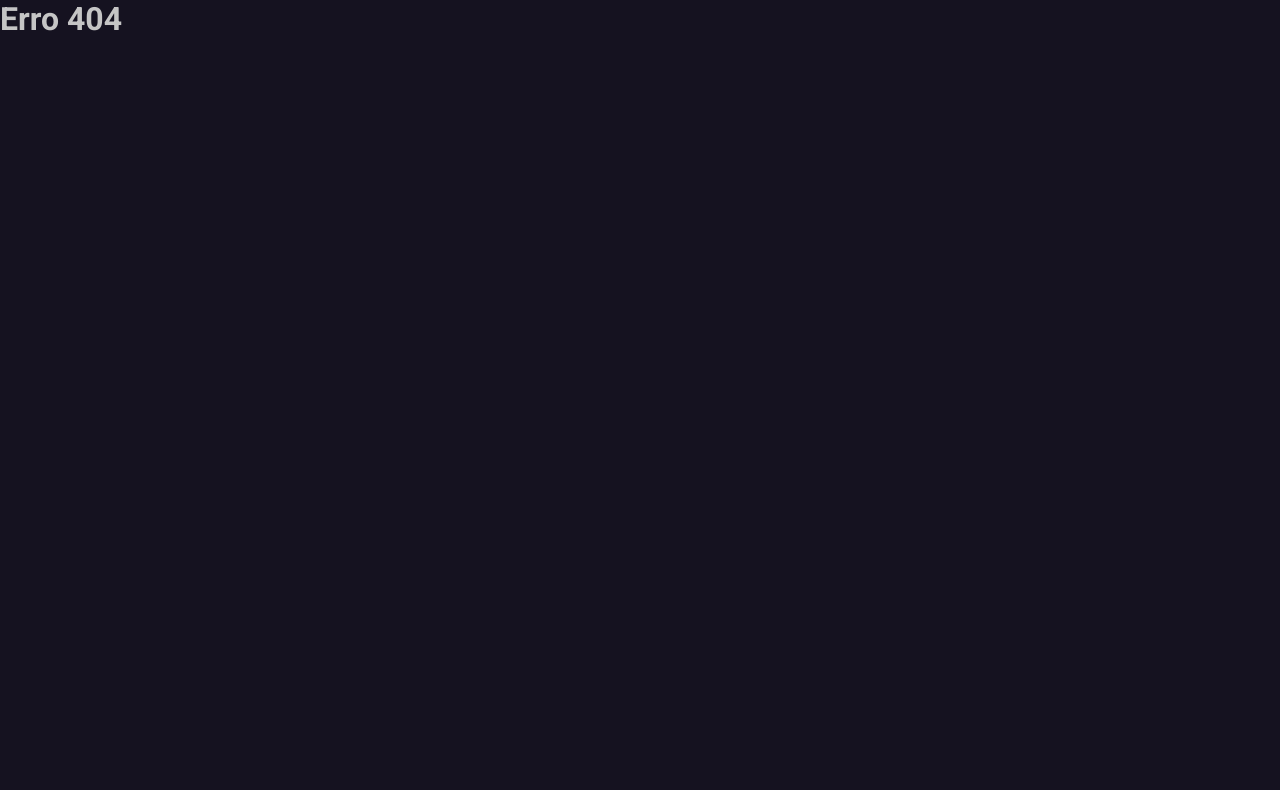
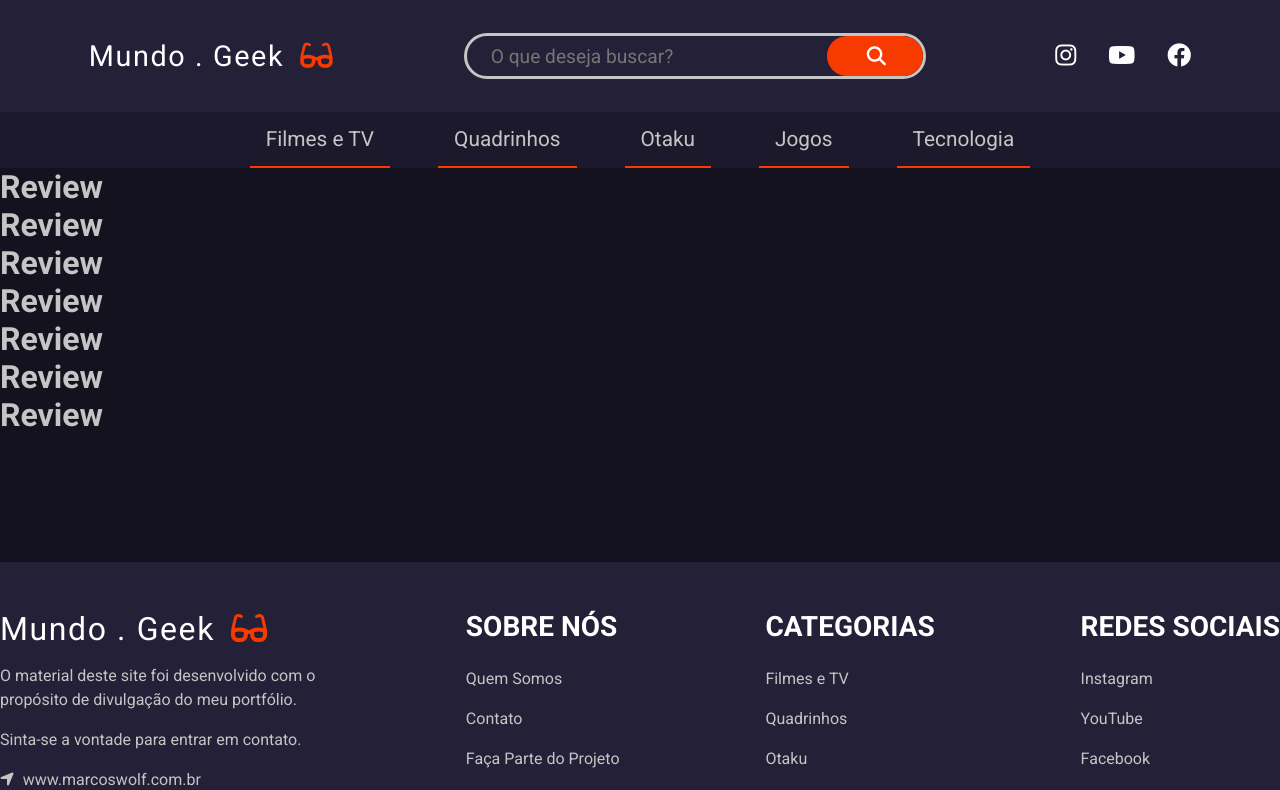
Before and after one commit to MarcosWolf/MundoGeek-RESTfulAPI, a React (Vite) app: page /review in a window 1280 px wide. Before the commit this address had no page. Shown: the top 790 px of the page. Built offline with nearby package versions, Linux system fonts and the light colour scheme.

Commit message:
(Fix) Review route

```diff
--- a/src/main.tsx
+++ b/src/main.tsx
@@ -8,6 +8,7 @@ import App from "./App";
 
 import Home from "./routes/Home";
 import Post from "./routes/Post";
+import Review from "./routes/Review";
 import ErrorPage from './routes/ErrorPage';
 
 const router = createBrowserRouter([
@@ -24,6 +25,10 @@ const router = createBrowserRouter([
         path: "/noticia",
         element: <Post />,
       },
+      {
+        path: "/review",
+        element: <Review />,
+      }
     ],
   },
 ]);
--- /dev/null
+++ b/src/routes/Review.tsx
@@ -0,0 +1,15 @@
+const Review = () => {
+    return (
+        <>
+            <h1>Review</h1>
+            <h1>Review</h1>
+            <h1>Review</h1>
+            <h1>Review</h1>
+            <h1>Review</h1>
+            <h1>Review</h1>
+            <h1>Review</h1>
+        </>
+    );
+}
+
+export default Review;
```
